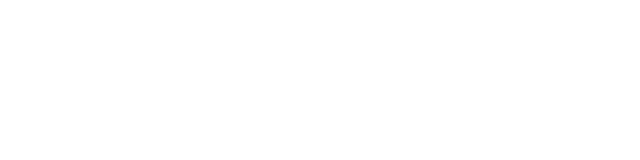
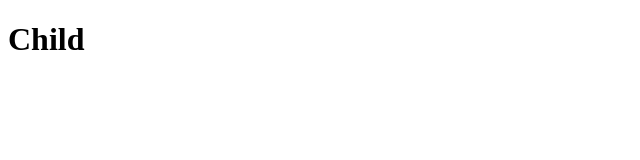
Before and after one commit to aedemskii/zebra-test, a React (Vite) app: page / in a window 1280 px wide. Shown: the top 160 px of the page, without its empty margins (0-640 px from the left). Built offline with nearby package versions, Linux system fonts and the light colour scheme.

Commit message:
useAppContext hook for state management

```diff
--- a/src/App.tsx
+++ b/src/App.tsx
@@ -1,11 +1,13 @@
 import React from 'react'
+import { AppContextProvider } from './assets/hooks/useAppContext'
 import './App.css'
 
 const App: React.FC = () => {
 
   return (
-    <>
-    </>
+    <AppContextProvider>
+      <h1>Child</h1>
+    </AppContextProvider>
   )
 }
 
--- /dev/null
+++ b/src/assets/hooks/useAppContext.tsx
@@ -0,0 +1,59 @@
+import React, { useReducer, useContext } from 'react';
+
+const AppContext = React.createContext<AppStateContext|null>(null);
+
+export const AppContextProvider = ({ children }: { children: React.ReactNode }) => {
+  const initialAppState: AppState = 'INTRO'
+  const [ state, dispatch ] = useReducer(appStateReducer, initialAppState);
+
+  return (
+    <AppContext.Provider value={{ state, dispatch }}>
+      {children}
+    </AppContext.Provider>
+  );
+}
+
+export const useAppContext = () => {
+  const context = useContext(AppContext);
+  if (context === null) {
+    throw new Error('useChartContext must be used within a ChartContextProvider');
+  }
+  return context;
+};
+
+const appStateReducer = (appState: AppState, action: AppReducerAction): AppState => {
+  switch (action.type) {
+    case APP_REDUCER_ACTION.SPIN_WINDMILL:
+      return APP_STATE.WINDMILL_SPINNING;
+    case APP_REDUCER_ACTION.AWAIT_USER:
+      return APP_STATE.AWAITING_USER;
+    default:
+      return appState;
+  }
+};
+
+export type AppStateContext = {
+  state: AppState;
+  dispatch: React.Dispatch<AppReducerAction>;
+};
+
+type ObjectValues<T> = T[keyof T];
+
+export type AppState = ObjectValues<typeof APP_STATE>;
+
+export type AppReducerAction = {
+  type: ObjectValues<typeof APP_REDUCER_ACTION>;
+};
+
+export const APP_STATE = {
+  NONE: 'NONE',
+  INTRO: 'INTRO',
+  AWAITING_USER: 'AWAITING_USER',
+  WINDMILL_SPINNING: 'WINDMILL_SPINNING',
+} as const;
+
+export const APP_REDUCER_ACTION = {
+  SPIN_WINDMILL: 'SPIN_WINDMILL',
+  AWAIT_USER: 'AWAIT_USER',
+  PLAY_INTRO: 'PLAY_INTRO',
+} as const;
```
